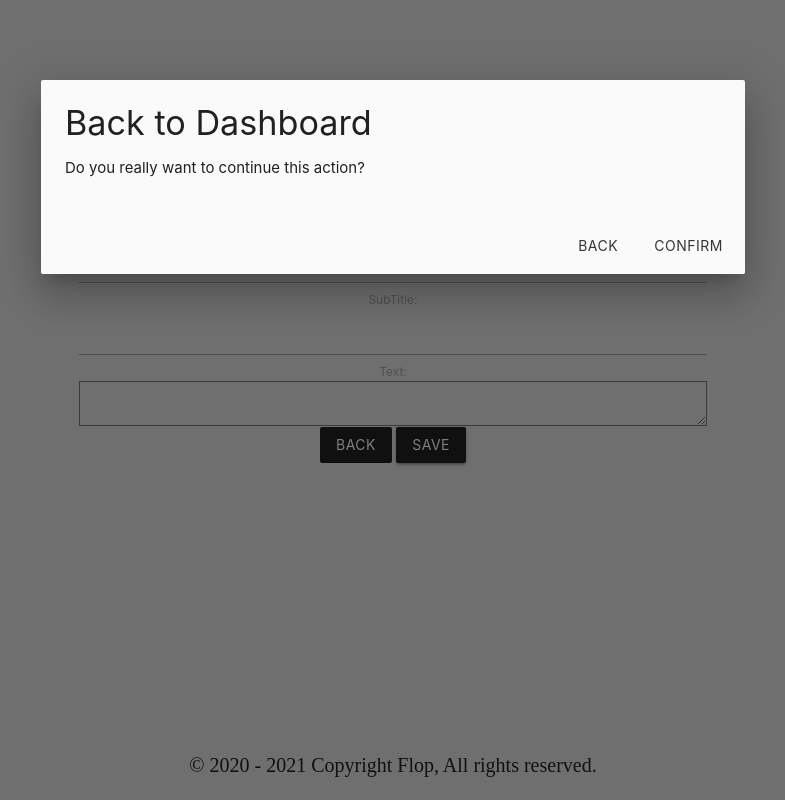
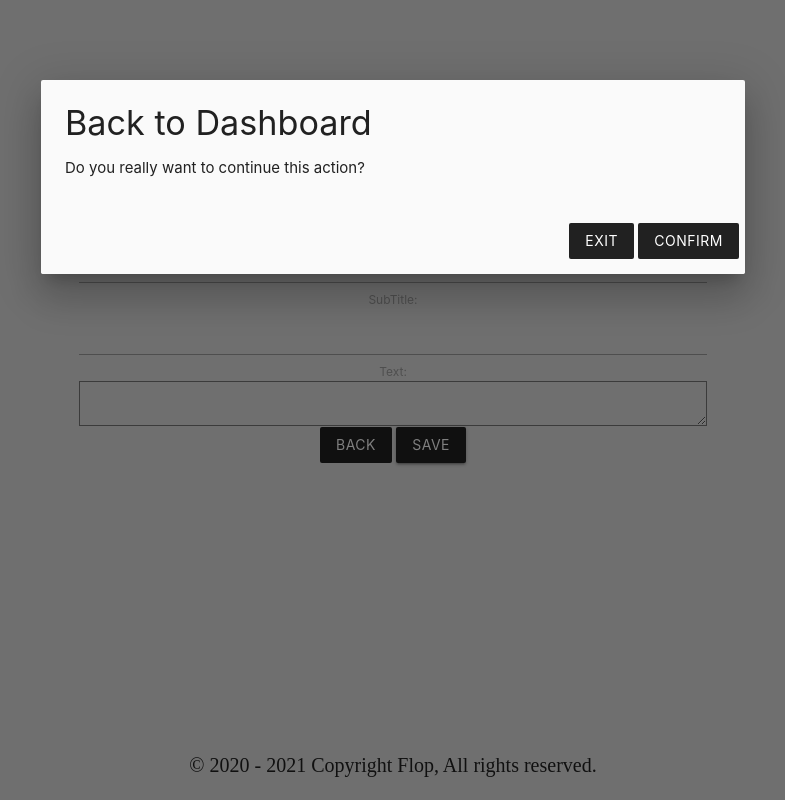
Before and after one commit to LucasSantus/blog, a Django app: page /cadastro/post/new/ in a window 1280 px wide, after a click on "BACK". Shown: the whole page, without its empty margins (247-1032 px from the left). Run offline with Django 3.2, Linux system fonts and the light colour scheme; some libraries are stand-ins or nearby versions.

```diff
--- a/static/css/index.css
+++ b/static/css/index.css
@@ -43,6 +43,18 @@ main {
   background-color: #757575;
   color: white;
 }
+
+#modal-back .modal-footer a{
+  background-color: #212121;
+  color: white;
+  margin-top:1px;
+}
+
+#modal-back .modal-footer a:hover{
+  background-color: #757575;
+  color: white;
+}
+
 
 /* TEMPLATE post_edit */
 #form-edit .input-field input{
--- a/templates/cadastro/post_new.html
+++ b/templates/cadastro/post_new.html
@@ -37,8 +37,8 @@
                 <p>Do you really want to continue this action?</p>
             </div>
             <div class="modal-footer">
-                <a href="#" class="modal-close waves-effect waves-light btn btn-flat">BACK</a>
-                <a href="/" class="modal-close waves-effect waves-green btn btn-flat">CONFIRM</a>
+                <a href="#" class="modal-close waves-effect waves-light btn btn-flat">EXIT</a>
+                <a href="/" class="modal-close waves-effect waves-light btn btn-flat">CONFIRM</a>
             </div>
         </div>
     </body>
```
Also changed, not shown: templates/bases/base.html (+4 -5 lines).
